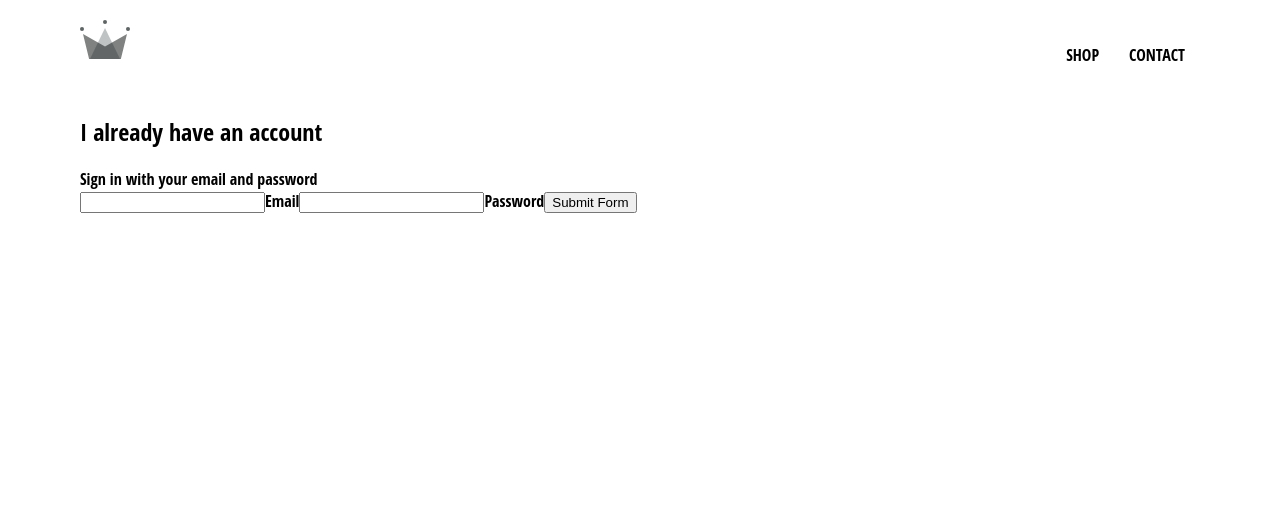
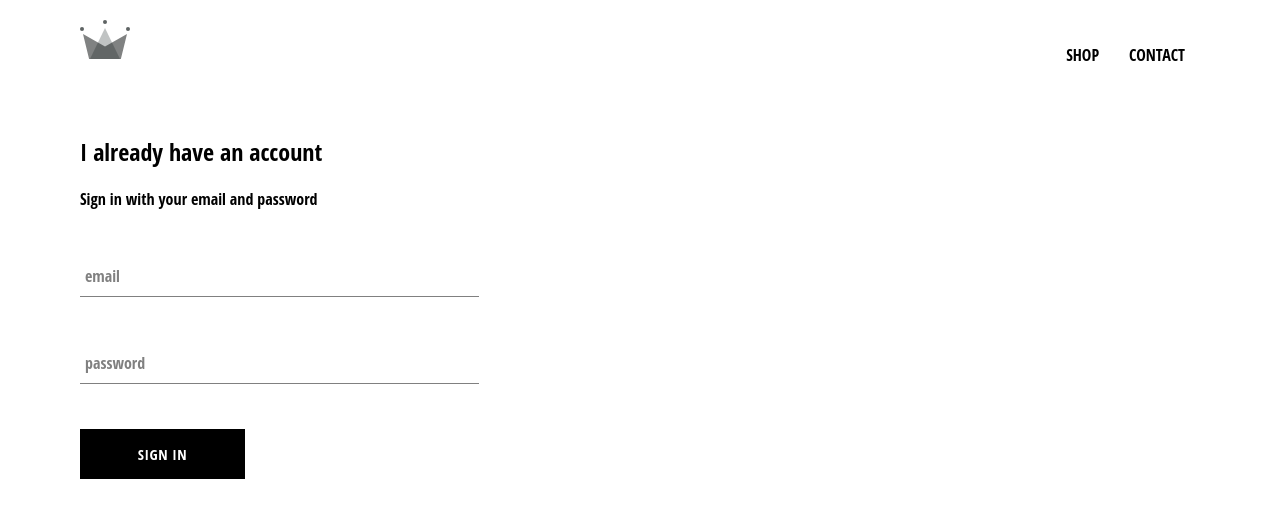
Before and after one commit to ssilva22/react-practice-app, a React (Create React App) app: page /signin in a window 1280 px wide. Shown: the top 518 px of the page. Built offline with nearby package versions, Linux system fonts and the light colour scheme; the HTML template or start-up script is replaced by a standard one.

Commit message:
added login routes as well as component and custom button component with styling

```diff
--- /dev/null
+++ b/src/components/form-input/form-input.component.js
@@ -0,0 +1,21 @@
+import React from "react"
+import "./form-input.styles.scss"
+
+function FormInput({handleChange, label, ...otherProps}) {
+  return (
+    <div className="group">
+      <input className="form-input" onChange={handleChange} {...otherProps} />
+      {label ? (
+        <label
+          className={`${
+            otherProps.value.length ? "shrink" : ""
+          } form-input-label`}
+        >
+          {label}
+        </label>
+      ) : null}
+    </div>
+  )
+}
+
+export default FormInput
--- /dev/null
+++ b/src/components/form-input/form-input.styles.scss
@@ -0,0 +1,54 @@
+$sub-color: grey;
+$main-color: black;
+
+@mixin shrinkLabel {
+  top: -14px;
+  font-size: 12px;
+  color: $main-color;
+}
+
+.group {
+  position: relative;
+  margin: 45px 0;
+
+  .form-input {
+    background: none;
+    background-color: white;
+    color: $sub-color;
+    font-size: 18px;
+    padding: 10px 10px 10px 5px;
+    display: block;
+    width: 100%;
+    border: none;
+    border-radius: 0;
+    border-bottom: 1px solid $sub-color;
+    margin: 25px 0;
+
+    &:focus {
+      outline: none;
+    }
+
+    &:focus ~ .form-input-label {
+      @include shrinkLabel();
+    }
+  }
+
+  input[type="password"] {
+    letter-spacing: 0.3em;
+  }
+
+  .form-input-label {
+    color: $sub-color;
+    font-size: 16px;
+    font-weight: normal;
+    position: absolute;
+    pointer-events: none;
+    left: 5px;
+    top: 10px;
+    transition: 300ms ease all;
+
+    &.shrink {
+      @include shrinkLabel();
+    }
+  }
+}
--- a/src/components/sign-in/sign-in.component.js
+++ b/src/components/sign-in/sign-in.component.js
@@ -1,4 +1,8 @@
 import React from "react"
+
+import CustomButton from "../custom-button/custom-button.component"
+
+import FormInput from "../form-input/form-input.component"
 
 import "./sign-in.styles.scss"
 
@@ -30,17 +34,22 @@
         <h2>I already have an account</h2>
         <span>Sign in with your email and password</span>
         <form onSubmit={this.handleSubmit}>
-          <input name="email" type="email" value={this.state.email} required />
-          <label>Email</label>
-          <input
+          <FormInput
+            name="email"
+            type="email"
+            label="email"
+            value={this.state.email}
+            required
+          />
+          <FormInput
             name="password"
             type="password"
             value={this.state.password}
             onChange={this.handleChange}
+            label="password"
             required
           />
-          <label>Password</label>
-          <input type="submit" value="Submit Form" />
+          <CustomButton type="submit"> Sign In </CustomButton>
         </form>
       </div>
     )
--- a/src/components/sign-in/sign-in.styles.scss
+++ b/src/components/sign-in/sign-in.styles.scss
@@ -0,0 +1,9 @@
+.sign-in {
+  width: 30vw;
+  display: flex;
+  flex-direction: column;
+}
+
+.title {
+  margin: 10px 0;
+}
```
